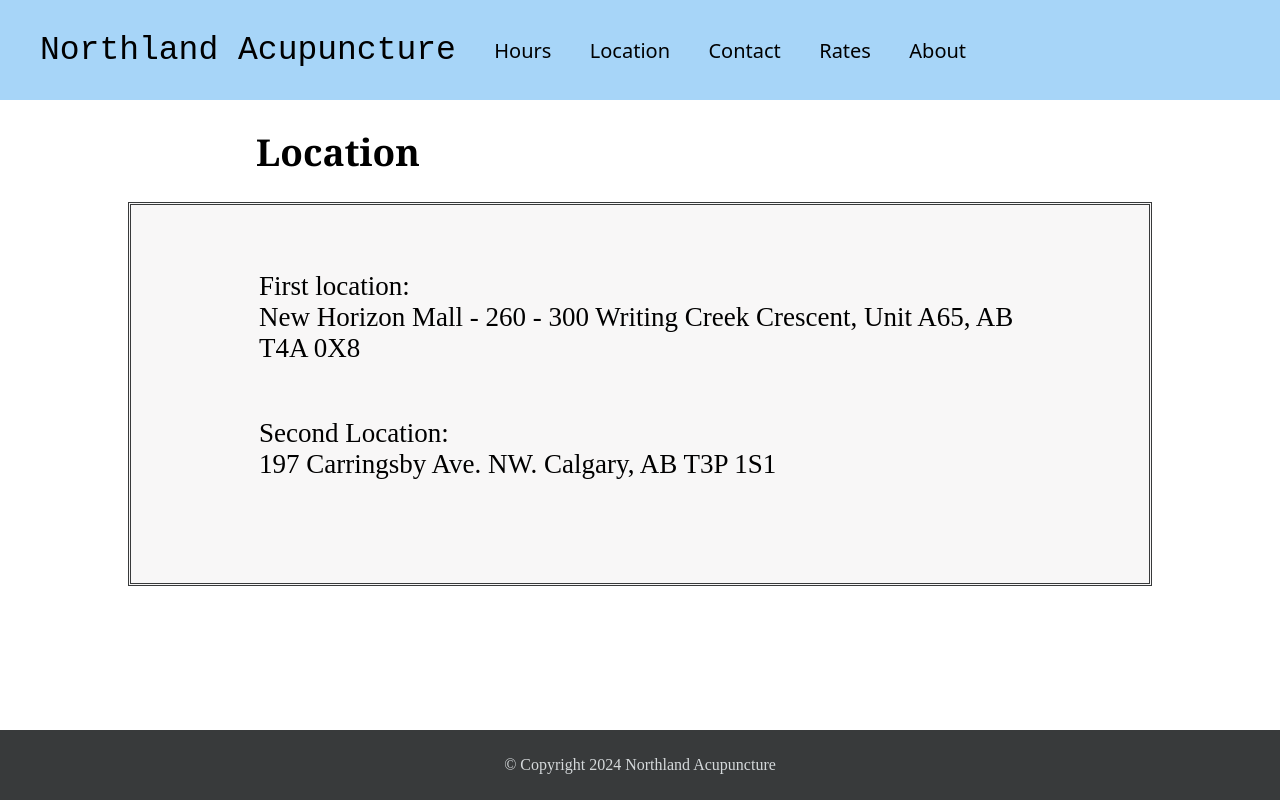
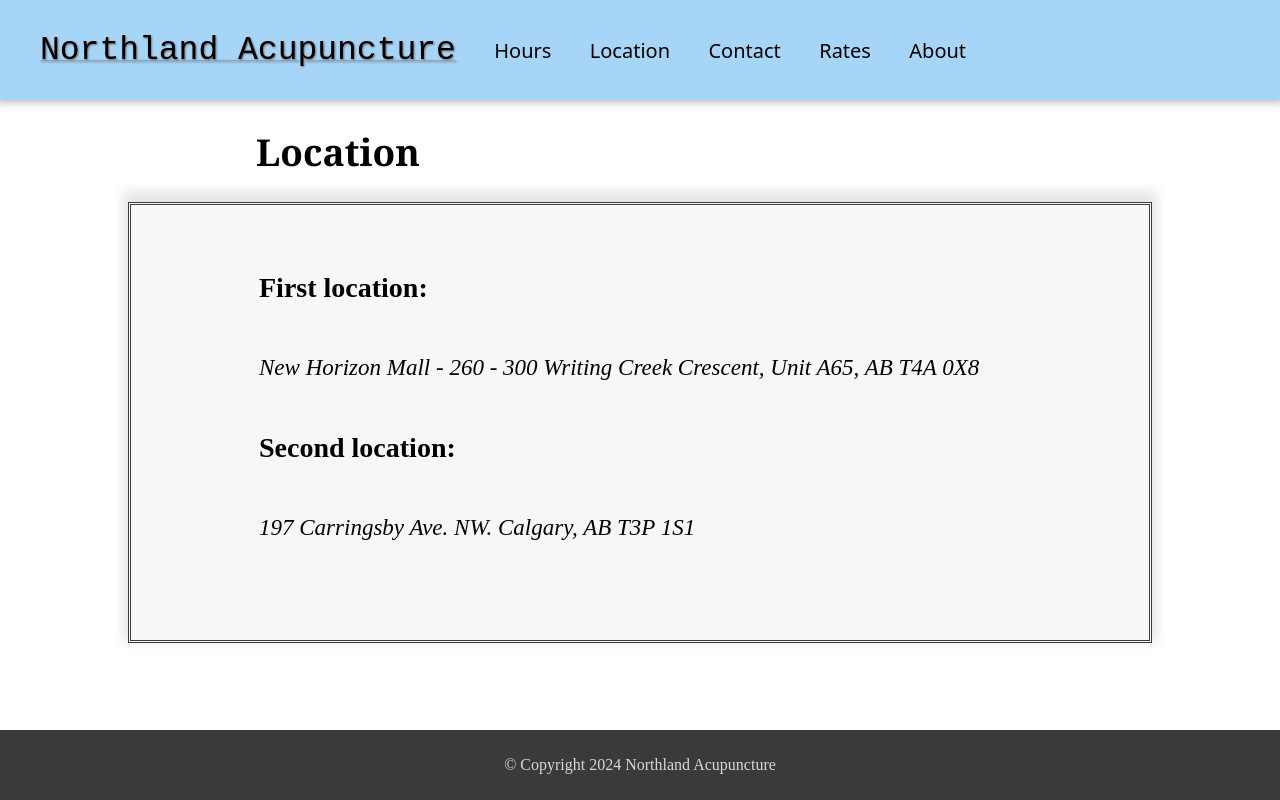
Before and after one commit to timologize/NorthlandAcuSite, a plain HTML site: page location.html in a window 1280 px wide. Drawn offline with Linux system fonts and the light colour scheme.

Commit message:
added box shadows

```diff
--- a/location.html
+++ b/location.html
@@ -23,10 +23,16 @@
         </h1>
         <div class="info info-location">
             <p>
-                First location: <br>New Horizon Mall - 260 - 300 Writing Creek Crescent, Unit A65, AB T4A 0X8
+                First location:
+            </p>
+            <p class = "location">
+                New Horizon Mall - 260 - 300 Writing Creek Crescent, Unit A65, AB T4A 0X8
             </p>
             <p>
-                Second Location: <br>197 Carringsby Ave. NW. Calgary, AB T3P 1S1
+                Second location:
+            </p>
+            <p class = "location">
+                197 Carringsby Ave. NW. Calgary, AB T3P 1S1
             </p>
         </div>
     </div>
--- a/styles.css
+++ b/styles.css
@@ -11,6 +11,7 @@ body {
     background-color: #a7d5f8;
     display: flex;
     align-items: center;
+    box-shadow: 0 -6px 10px 5px rgba(0,0,0,0.5)
 }
 
 .menulist {
@@ -26,6 +27,8 @@ body {
 
 .menulist li.left {
     margin-right: 3vw;
+    text-shadow: 1px 1px 2px rgb(114, 111, 111);
+    text-decoration: underline rgba(0, 0, 0, 0.1)
 }
 
 
@@ -60,6 +63,7 @@ div.info {
     justify-content: center;
     border-style: double;
     border-color: #383a3b;
+    box-shadow: 0 -6px 10px 5px rgba(0,0,0,0.1)
 }
 
 div.info img{
@@ -92,23 +96,34 @@ div.info-hours {
 div.info-hours p {
     font-weight: bold;
     font-style: italic;
-    font-size: 26px;
+    font-size: 22px;
 }
 
 div.info-hours p.location {
-    font-size: 23px;
+    font-size: 25px;
     font-style: normal;
 }
 
 div.info-hours ul {
     list-style-type: none;
-    padding: 0;
-    font-size: 25px;
+    padding-left: 2%;
+    margin-top: 1%;
+    font-size: 22px;
 }
 
 div.info-location {
     display: flex;
     flex-direction: column;
+    font-size: 28px;
+    font-weight: bold;
+}
+
+div.info-location p.location{
+    display: flex;
+    flex-direction: column;
+    font-size: 23px;
+    font-weight: 100;
+    font-style: italic;
 }
 
 div.info-contact {
```
Also changed, not shown: hours.html (+3 -3 lines).
